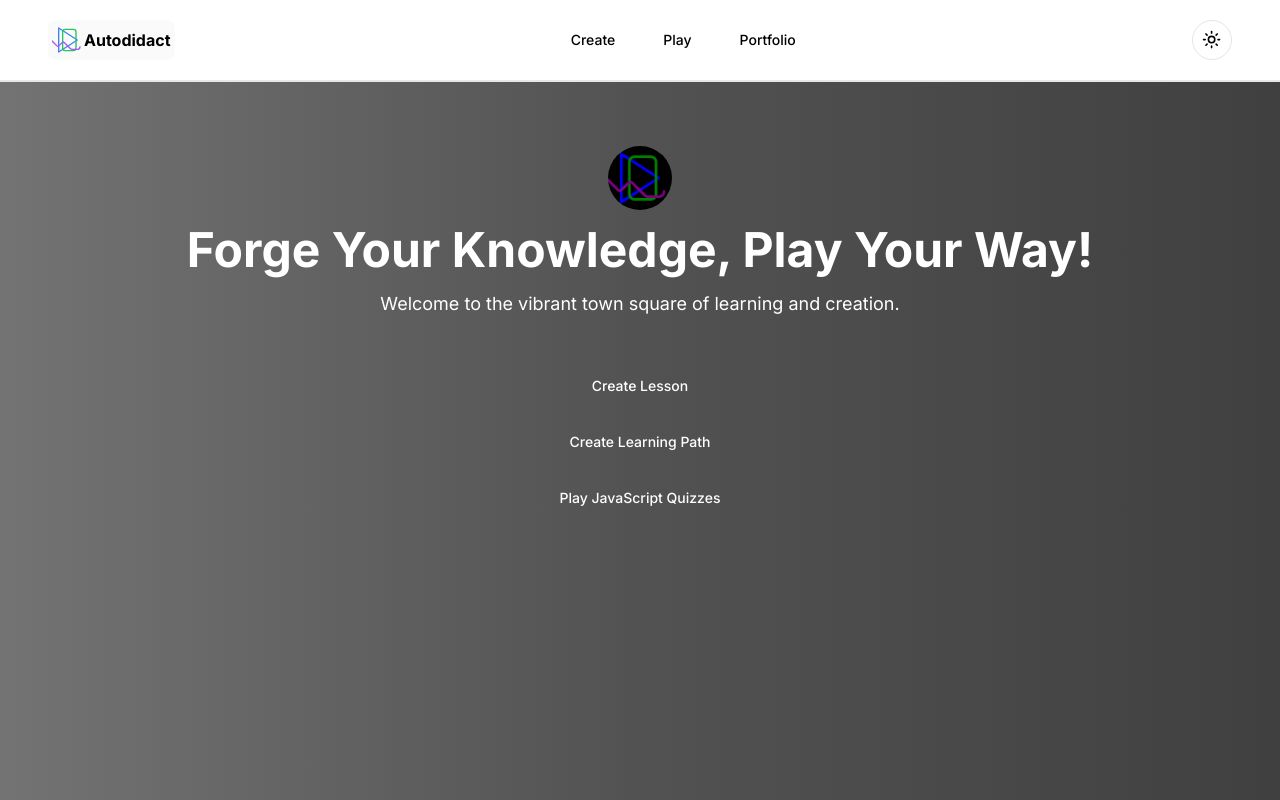
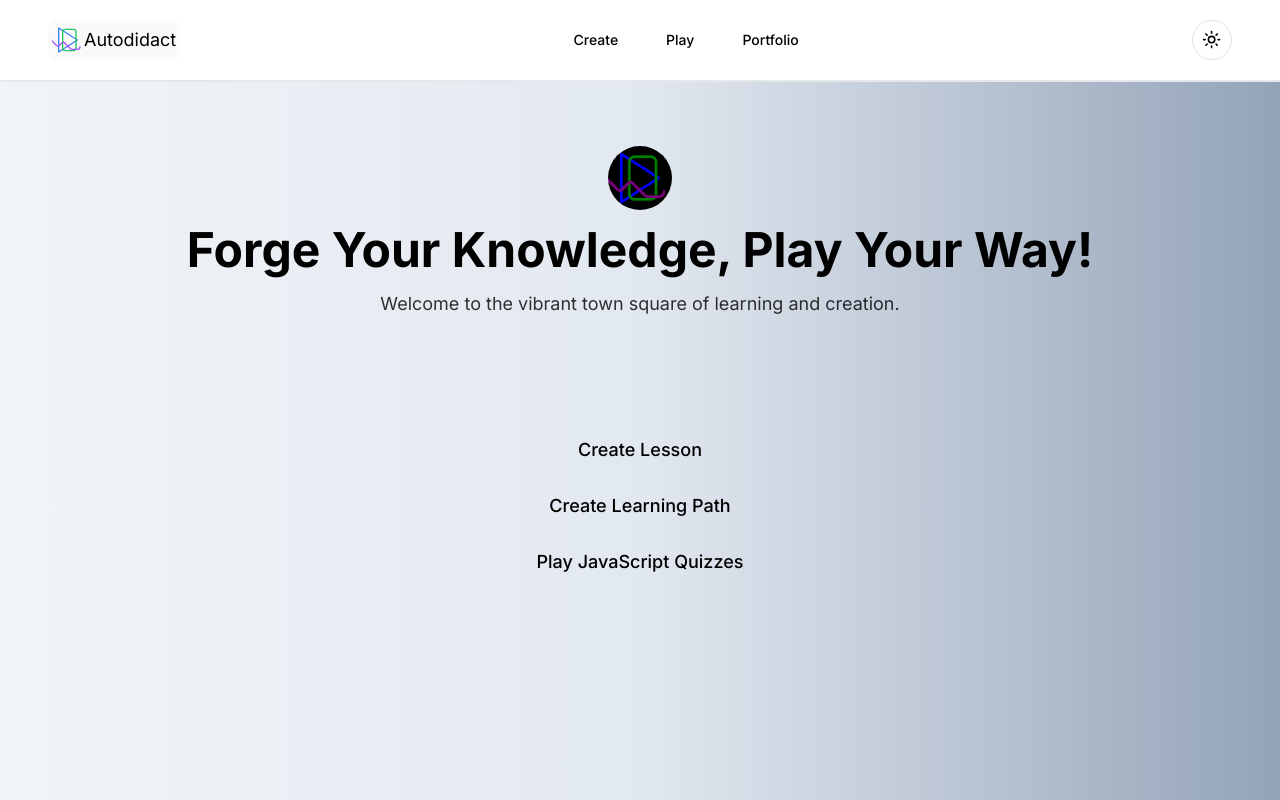
Before and after one commit to san-poon/nexus-adept, a Next.js app: page / in a window 1280 px wide. Shown: the top 800 px of the page. Built offline with nearby package versions, Linux system fonts and the light colour scheme.

Commit message:
Style changes to landing page and portfolio

```diff
--- a/app/components/Header.tsx
+++ b/app/components/Header.tsx
@@ -17,7 +17,7 @@ export default function Header() {
                     <div className="flex items-center justify-center space-x-0 bg-neutral-50 dark:bg-neutral-900 rounded-lg dark:hover:bg-neutral-800 duration-300 p-1 transition-transform hover:scale-105">
                         {/* Logo */}
                         <Logo />
-                        <span className="font-bold">
+                        <span className=" text-lg">
                             Autodidact
                         </span>
                     </div>
--- a/app/components/hero-section.tsx
+++ b/app/components/hero-section.tsx
@@ -5,39 +5,43 @@ import { Button } from "@/components/ui/button";
 
 const HeroComponent = () => {
     return (
-        <section className="bg-gradient-to-r from-neutral-500 via-neutral-600 to-neutral-700 dark:from-neutral-900 dark:via-neutral-800 dark:to-neutral-700 text-white py-16 h-screen">
+        <section className="relative dark:bg-gradient-to-r dark:from-gray-950 dark:via-gray-900 dark:to-gray-800
+        bg-gradient-to-r from-slate-100 via-slate-200 to-slate-400 dark:text-white py-16 h-screen">
             <div className="container mx-auto text-center">
                 {/* Logo Image */}
                 <Image src={logo} alt="Play, Learn & Forge logo" className="mx-auto w-16 h-16 mb-4 rounded-full" />
                 <h1 className="text-3xl md:text-4xl lg:text-5xl font-bold mb-4">
                     Forge Your Knowledge, Play Your Way!
                 </h1>
-                <p className="text-lg mb-8">
+                <p className="text-lg mb-8 opacity-80">
                     Welcome to the vibrant town square of learning and creation.
                 </p>
-                <div className="flex flex-col mt-4">
+                <div className=" mt-4 md:mt-24 grid grid-rows-3 place-items-center">
                     {/* <Link href="/feature-quiz/mcqs/create" title="Create quizz">
                         <Button className="mt-4 hover:text-black dark:hover:text-white dark:hover:bg-neutral-700">
                             Create Quiz
                         </Button>
                     </Link> */}
-                    <Link href="/feature-lesson/create" title="Create course lesson and get paid">
-                        <Button className=" mt-4 hover:text-black dark:hover:text-white dark:hover:bg-neutral-700">
+                    <Link href="/feature-lesson/create" title="Choose a learning path, create lesson">
+                        <Button className="text-lg mt-4 hover:text-black dark:hover:text-white dark:hover:bg-neutral-700">
                             Create Lesson
                         </Button>
                     </Link>
-                    <Link href="/feature-category-hierarchy/create" title="Play Javascript quizzes">
-                        <Button className="mt-4 hover:text-black dark:hover:text-white dark:hover:bg-neutral-700">
+                    <Link href="/feature-category-hierarchy/create" title="Structured Learning Path Editor">
+                        <Button className="text-lg mt-4 hover:text-black dark:hover:text-white dark:hover:bg-neutral-700">
                             Create Learning Path
                         </Button>
                     </Link>
                     <Link href="/feature-quiz/mcqs/play" title="Play Javascript quizzes">
-                        <Button className="mt-4 hover:text-black dark:hover:text-white dark:hover:bg-neutral-700">
+                        <Button className="text-lg mt-4 hover:text-black dark:hover:text-white dark:hover:bg-neutral-700">
                             Play JavaScript Quizzes
                         </Button>
                     </Link>
                 </div>
             </div>
+            <p className="text-xs absolute bottom-0 left-1/2 transform -translate-x-1/2">
+                This app is a work in progress.
+            </p>
         </section>
     );
 };
--- a/app/feature-portfolio/components/contact-square.tsx
+++ b/app/feature-portfolio/components/contact-square.tsx
@@ -11,7 +11,7 @@ export default function ContactSquare() {
 
     return (
         <div className="mt-6 p-2">
-            <h2 className="text-2xl font-semibold mb-4">Contact Square</h2>
+            <h2 className="text-2xl font-semibold mb-4 text-center">Contact Square</h2>
             <div className="">
                 <ul className="list-disc ml-6 md:ml-20">
                     {contactInfo.map(({ label, value, url }) => (
--- a/app/feature-portfolio/components/hero-section.tsx
+++ b/app/feature-portfolio/components/hero-section.tsx
@@ -4,7 +4,7 @@ import profilePic from '@/app/images/sanjib-pp-1178.png';
 // Hero Section Component
 export default function HeroSection() {
     return (
-        <div className="bg-gradient-to-r from-gray-800 to-gray-600 dark:from-gray-300 dark:to-gray-500 p-8 rounded-md shadow-lg">
+        <div className="bg-gradient-to-r from-gray-800 to-gray-600 dark:from-gray-300 dark:to-gray-500 p-8 shadow-lg">
             <div className="relative h-40 w-40 mb-4 mx-auto overflow-hidden rounded-full">
                 <Image
                     src={profilePic}
--- a/app/feature-portfolio/components/projects-boulevard.tsx
+++ b/app/feature-portfolio/components/projects-boulevard.tsx
@@ -13,7 +13,7 @@ export default function ProjectsBoulevard() {
 
     return (
         <div className="p-2 mt-6">
-            <h2 className="text-2xl font-bold dark:text-gray-200 mb-4">Projects Boulevard</h2>
+            <h2 className="text-2xl font-bold dark:text-gray-200 mb-4 text-center">Projects Boulevard</h2>
             <div className={`grid grid-cols-1 md:grid-cols-2 lg:grid-cols-3 gap-8 ${projectClass}`}>
                 {projects.map((project) => (
                     <div className={`rounded-lg overflow-hidden ${projectClass}`} key={project.name}>
@@ -22,7 +22,7 @@ export default function ProjectsBoulevard() {
                                 <Image
                                     src={project.imageSrc}
                                     alt={project.name}
-                                    className="rounded-full w-auto h-full p-2 transition-transform hover:scale-105"
+                                    className="rounded-full w-full h-auto md:h-full p-2 transition-transform hover:scale-105"
                                 />
                             </Link>
                         </div>
--- a/app/feature-portfolio/components/skills-meadow.tsx
+++ b/app/feature-portfolio/components/skills-meadow.tsx
@@ -33,14 +33,14 @@ export default function SkillsMeadow() {
 
     return (
         <div className="p-4 mt-6">
-            <h2 className="text-2xl font-bold dark:text-gray-200 mb-4">Skills/Tools Meadow</h2>
-            <div className="grid grid-cols-1 md:grid-cols-2 gap-4">
+            <h2 className="text-2xl font-bold dark:text-gray-200 text-center mb-2 md:mb-4">Skills | Tools</h2>
+            <div className="grid grid-cols-1 gap-12 md:mx-12 lg:mx-60">
                 {skillsDetails.map((skill, index) => (
-                    <Card key={index} className='dark:bg-inherit bg-inherit rounded-3xl shadow-lg'>
-                        <CardHeader className='bg-neutral-100 dark:bg-neutral-800 rounded-t-3xl'>
-                            <CardTitle><h3 className=" tracking-wide">{skill.skill}</h3></CardTitle>
+                    <Card key={index} className=' dark:bg-inherit bg-inherit rounded-3xl shadow-lg'>
+                        <CardHeader className=' text-center rounded-t-3xl'>
+                            <CardTitle><h3 className=" tracking-wide text-lg">{skill.skill}</h3></CardTitle>
                         </CardHeader>
-                        <CardContent className='mt-2 md:mt-4'>
+                        <CardContent >
                             <p className="leading-relaxed dark:text-neutral-100 text-lg">{skill.details}</p>
                         </CardContent>
                     </Card>
--- a/app/feature-portfolio/page.tsx
+++ b/app/feature-portfolio/page.tsx
@@ -8,7 +8,7 @@ export default function PortfolioPage() {
             <HeroSection />
             <SkillsMeadow />
             <ProjectsBoulevard />
-            <ContactSquare />
+            {/* <ContactSquare /> */}
         </main>
     )
 }
```
